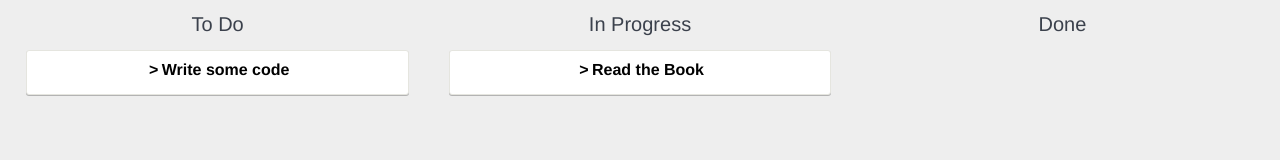
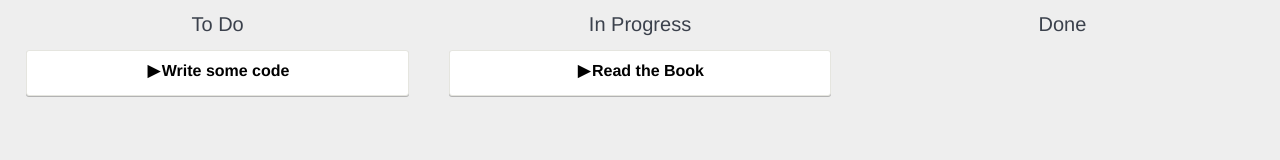
Before and after one commit to rpdedeus-learning/pro-react-kanban-board, a React (Create React App) app: page / in a window 1280 px wide. Shown: the top 160 px of the page. Built offline with nearby package versions, Linux system fonts and the light colour scheme.

Commit message:
Improve style of arrows for card classes.

```diff
--- a/src/index.css
+++ b/src/index.css
@@ -78,11 +78,11 @@ ul {
 .card_title:before {
   display: inline-block;
   width: 1em;
-  content: '>';
+  content: '\25b6';
 }
 
 .card_title--is-open:before {
-  content: 'd';
+  content: '\25bc';
 }
 
 .checklist_task:first-child {
```
